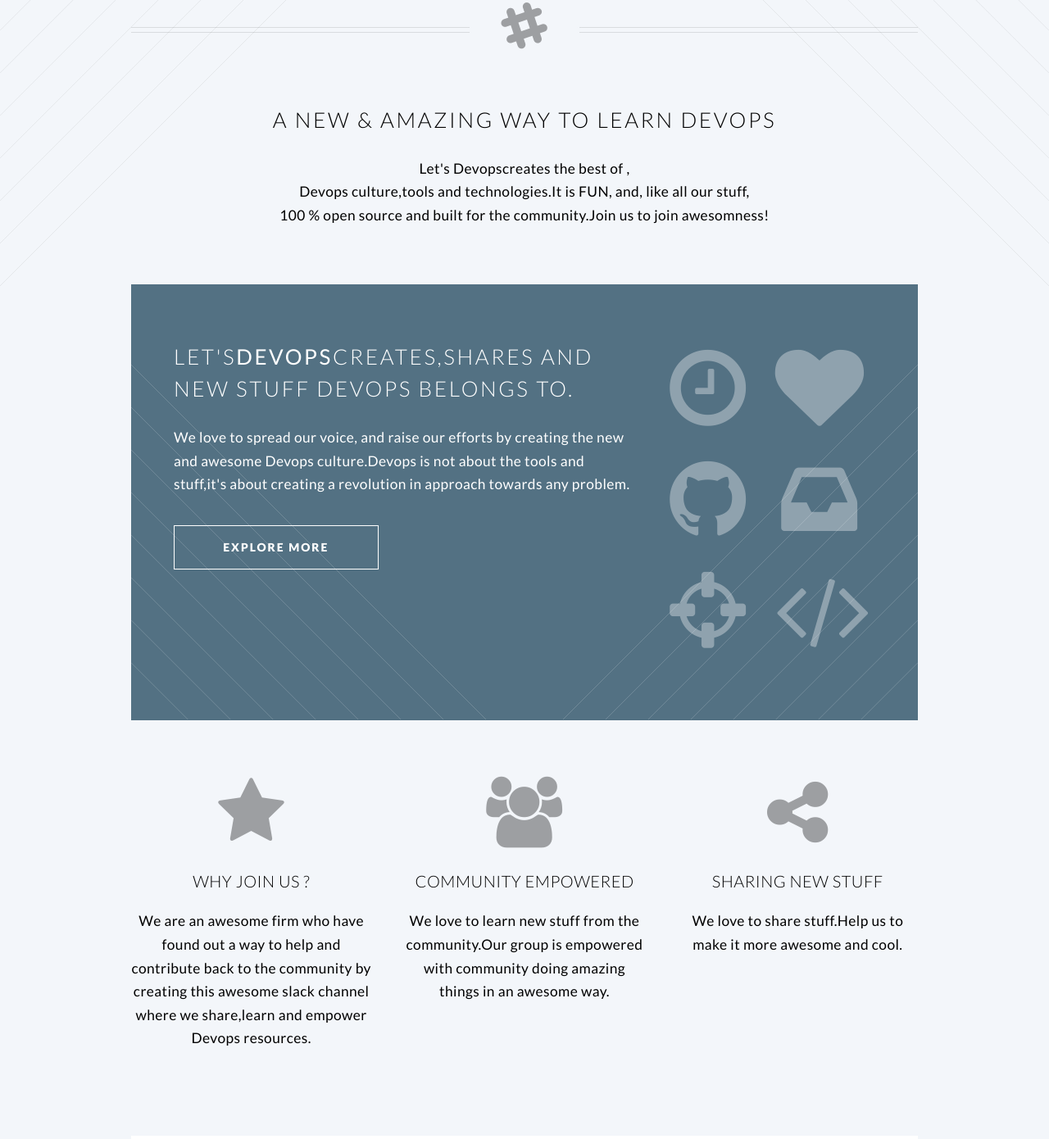
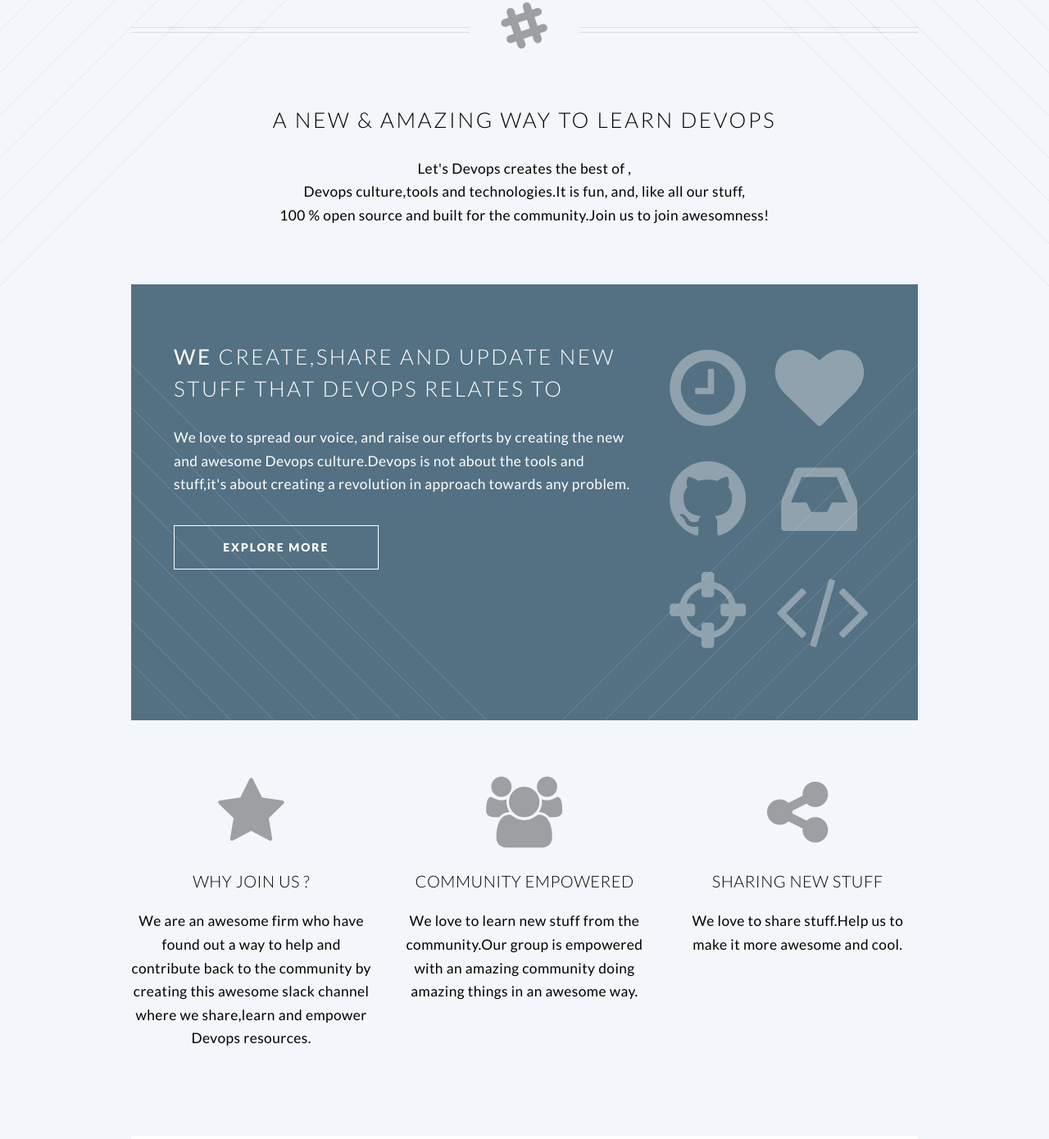
Before and after one commit to ritheshg06/Letsdevops, a plain HTML site: page index.html in a window 1280 px wide. Shown: the part 710-2100 px from the top of the page at 82% size. Drawn offline with Linux system fonts and the light colour scheme.

Commit message:
editing content

```diff
--- a/index.html
+++ b/index.html
@@ -65,9 +65,9 @@
 						<h2>A new & amazing way to learn Devops
 						<br />
 						</h2>
-						<p>Let's <strong>Devops</strong>creates the best of ,
+						<p>Let's <strong>Devops</strong> creates the best of ,
 						<br />
-						Devops culture,tools and technologies.It is <strong>FUN</strong>,
+						Devops culture,tools and technologies.It is <strong>fun</strong>,
 						and, like all our stuff,
 						<br />
 						100 % open source and built for the community.Join us to join awesomness!</p>
@@ -79,12 +79,12 @@
 								<div class="8u 12u(narrower)">
 
 									<header>
-										<h2>Let's<strong>Devops</strong>creates,shares and new stuff Devops belongs to.</h2>
+										<h2><strong>We</strong> create,share and update new stuff that Devops relates to</h2>
 									</header>
 									<p>We love to spread our voice, and raise our efforts by creating the new and awesome Devops culture.Devops is not about the tools and stuff,it's about creating a revolution in approach towards any problem.</p>
 									<footer>
 										<ul class="buttons">
-											<li><a href="http://github.com/theremotelab" target="_blank" class="button">Explore More</a></li>
+											<li><a href="http://letsdevops.slack.com" target="_blank" class="button">Explore More</a></li>
 										</ul>
 									</footer>
 
@@ -125,7 +125,7 @@
 										<header>
 											<h3>Community Empowered</h3>
 										</header>
-										<p>We love to learn new stuff from the community.Our group is empowered with community doing amazing things in an awesome way.</p>
+										<p>We love to learn new stuff from the community.Our group is empowered with an amazing community doing amazing things in an awesome way.</p>
 									</section>
 
 								</div>
@@ -237,7 +237,7 @@
 					</ul>
 
 					<ul class="copyright">
-						<li>&copy; The Remote Lab</li><li>Design with <a class="fa-heart"></a>by<a href="http://twitter.com/ramitsurana">Ramit Surana</a></li>
+						<li>&copy; The Remote Lab</li><li>Design with <a class="icon fa-heart"></a>by<a href="http://twitter.com/ramitsurana">Ramit Surana</a></li>
 					</ul>
 
 				</footer>
```
